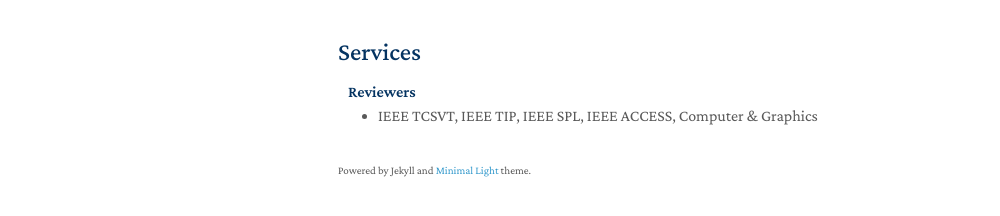
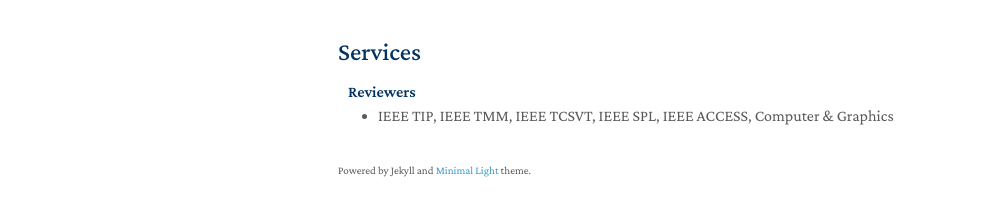
Before and after one commit to Hans1984/Hans1984.github.io, a Jekyll site: the page built from index.md, in a window 1280 px wide and 900 px high, scrolled down 1608 px. Shown: the part 649-865 px from the top of the window, without its empty margins (132-1132 px from the left). Built offline with Jekyll 4.4.1, drawn with Linux system fonts in a browser that asks for light colours; nearby versions of some CDN libraries; a style sheet for code colours, icons or effects is not loaded; our own code applies the rules of GitHub Pages for plain Markdown files.

Commit message:
Update services.md

```diff
--- a/_includes/services.md
+++ b/_includes/services.md
@@ -3,5 +3,5 @@
 <h4 style="margin:0 10px 0;">Reviewers</h4>
 
 <ul style="margin:0 0 5px;">
-  <li>IEEE TCSVT, IEEE TIP, IEEE SPL, IEEE ACCESS, Computer & Graphics</li>
+  <li>IEEE TIP, IEEE TMM, IEEE TCSVT, IEEE SPL, IEEE ACCESS, Computer & Graphics</li>
 </ul>
```
